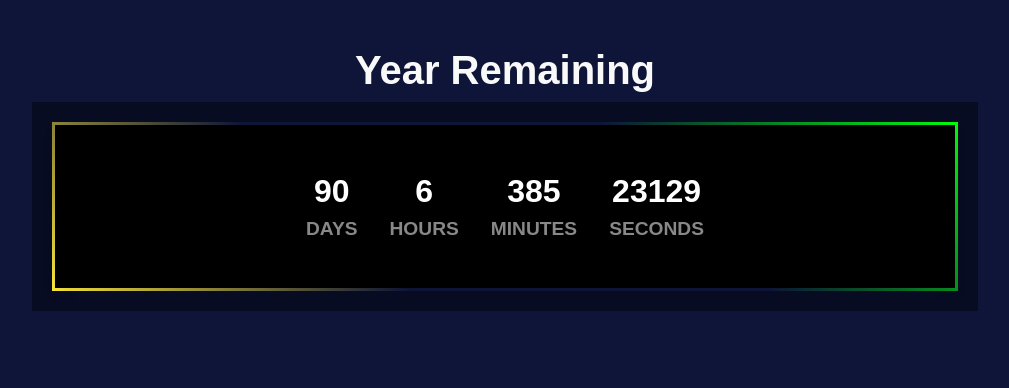
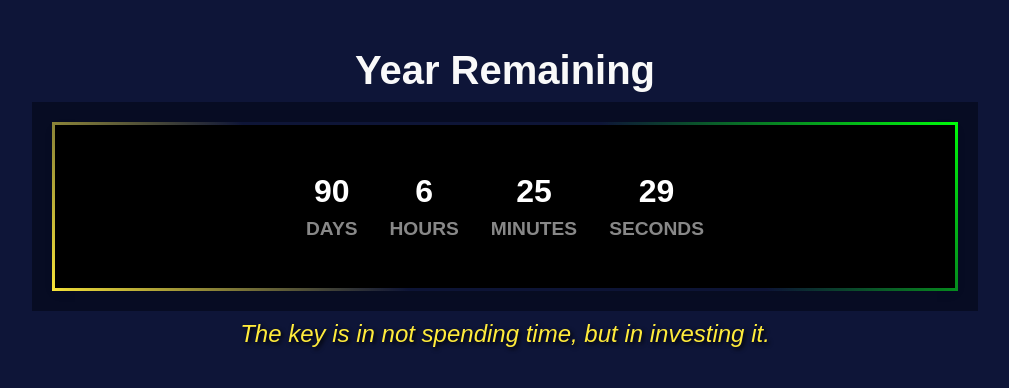
Before and after one commit to rogueloop/yearRemaining, a plain HTML site: page index.html in a window 1280 px wide. Shown: the whole page, without its empty margins (135-1144 px from the left). Drawn offline with Linux system fonts and the light colour scheme.

Commit message:
Fixed the broken results

```diff
--- a/index.html
+++ b/index.html
@@ -15,6 +15,9 @@
         <div id="minutes"></div>
         <div id="seconds"></div>
     </div>
+    <div id="quote-container">
+      <p id="quote"></p>
+  </div>
     <script src="script.js"></script>
   </body>
 </html>
--- a/script.js
+++ b/script.js
@@ -2,24 +2,47 @@ let daysContainer = document.getElementById("days");
 let hoursContainer = document.getElementById("hours");
 let minutesContainer = document.getElementById("minutes");
 let secondsContainer = document.getElementById("seconds");
-
 function updateCount() {
-  let newYear = new Date("January 1, 2025 00:00:00");
+  let currentYr = 2025;
+  let newYear = new Date("January 1, " + currentYr + " 00:00:00");
   let currentTime = new Date();
 
   let difference = newYear - currentTime;
+  if (difference <= 0) {
+    currentYr = currentYr + 1;
+    newYear = new Date("January 1, " + currentYr + " 00:00:00");
+    difference = newYear - currentTime;
+  }
 
   let days = Math.floor(difference / (1000 * 60 * 60 * 24));
-  let hours = Math.floor(
-    (difference % (1000 * 60 * 60 * 24)) / (1000 * 60 * 60)
-  );
-  let minutes = Math.floor((difference % (1000 * 60 * 60 * 24)) / (1000 * 60));
-  let seconds = Math.floor((difference % (1000 * 60 * 60 * 24)) / 1000);
+  let hours = Math.floor((difference % (1000 * 60 * 60 * 24)) / (1000 * 60 * 60));
+  let minutes = Math.floor((difference % (1000 * 60 * 60)) / (1000 * 60));
+  let seconds = Math.floor((difference % (1000 * 60)) / 1000);
 
   daysContainer.innerHTML = days + "<span> Days </span>";
   hoursContainer.innerHTML = hours + "<span> Hours </span>";
   minutesContainer.innerHTML = minutes + "<span> Minutes </span>";
-  secondsContainer.innerHTML = seconds  + "<span> Seconds </span>";
+  secondsContainer.innerHTML = seconds + "<span> Seconds </span>";
 }
 
+const quotes = [
+  "Time waits for no one.",
+  "The future depends on what you do today.",
+  "Each day is a chance to change your life.",
+  "Don't count the days, make the days count.",
+  "Time flies over us, but leaves its shadow behind.",
+  "The key is in not spending time, but in investing it.",
+  "Time is what we want most, but what we use worst."
+];
+
+function displayRandomQuote() {
+  const randomIndex = Math.floor(Math.random() * quotes.length);
+  document.getElementById('quote').innerText = quotes[randomIndex];
+}
+
+updateCount();
 setInterval(updateCount , 1000)
+
+
+displayRandomQuote();
+setInterval(displayRandomQuote, 2000);
--- a/style.css
+++ b/style.css
@@ -74,3 +74,15 @@ h1 {
   filter: blur(20px
   );
 }
+
+#quote-container {
+  margin-top: 2rem;
+  font-size: 1.5rem;
+  font-style: italic;
+  color: #f9f9f9;
+}
+
+#quote {
+  color: #ffeb3b;
+  text-shadow: 2px 2px 4px #000000;
+}
```
